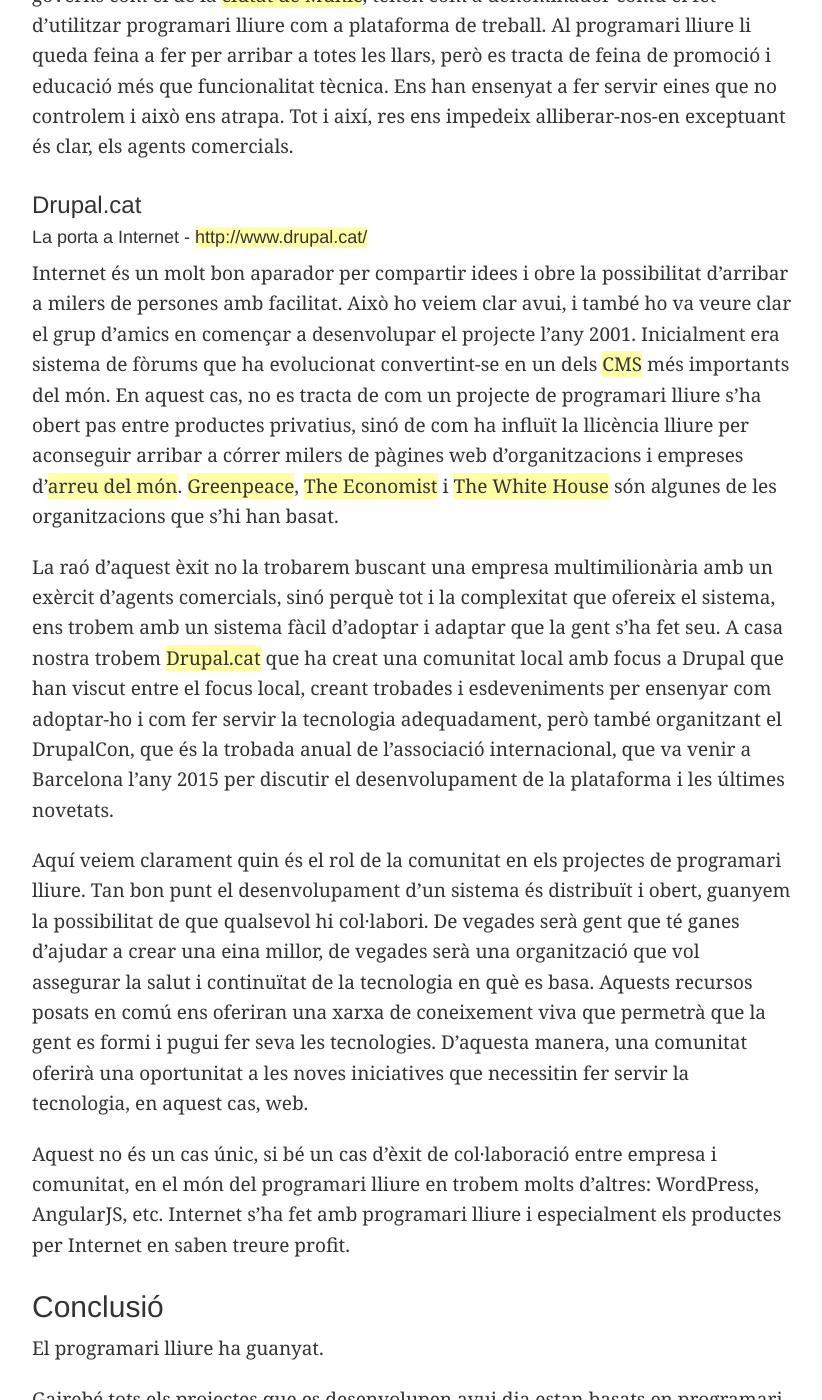
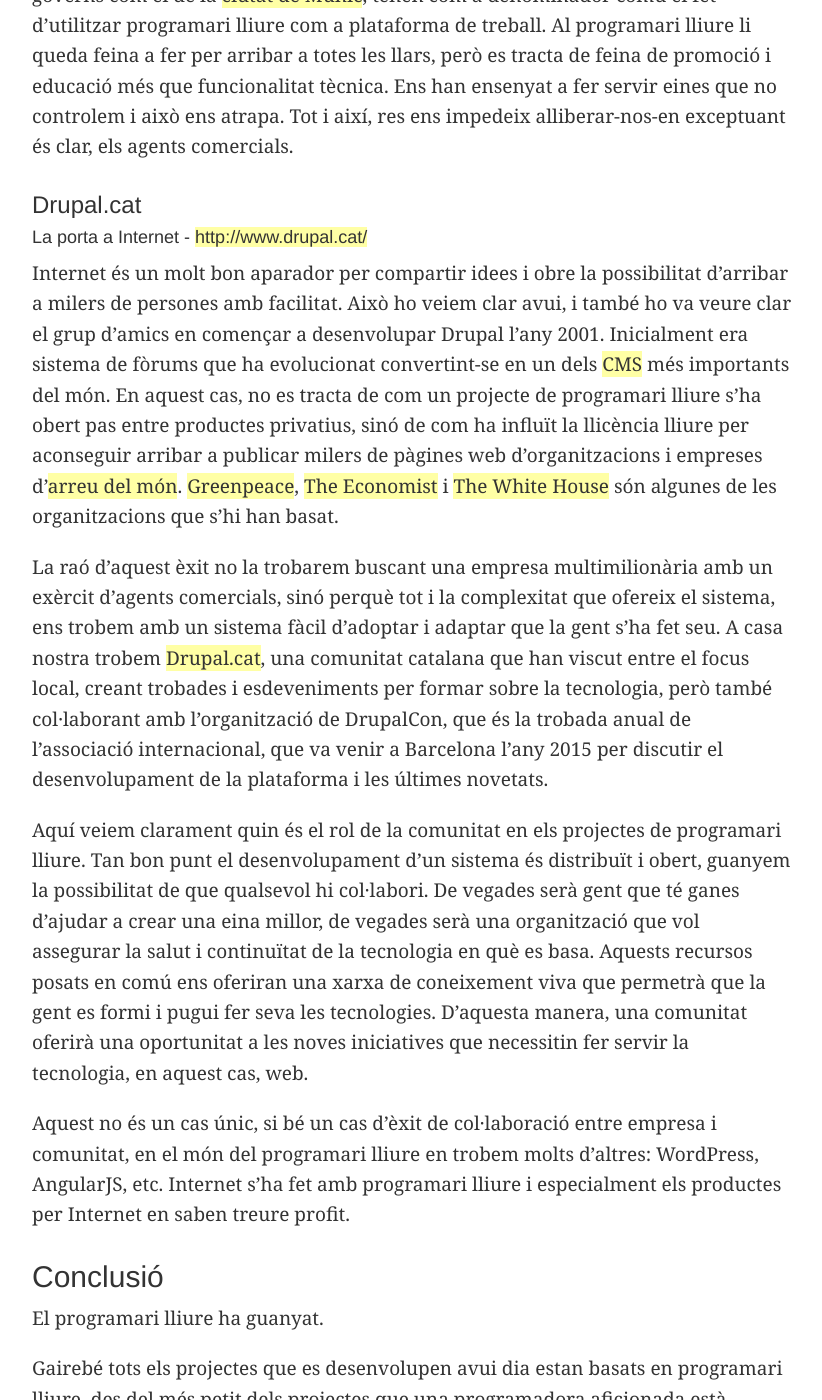
Before and after one commit to bcnfs/bcnfs.github.io, a Jekyll site: the page built from collaborations/obrintbarcelona.md, in a window 1280 px wide and 1400 px high, scrolled down 5562 px. Shown: the whole window, without its empty margins (228-1050 px from the left). Built offline with Jekyll 4.4.1, drawn with Linux system fonts in a browser that asks for light colours; some of the changed text lies outside the part shown.

Commit message:
Improvements over drupal.cat text

```diff
--- a/collaborations/obrintbarcelona.md
+++ b/collaborations/obrintbarcelona.md
@@ -67,9 +67,9 @@
 ### Drupal.cat
 
 #### La porta a Internet - [http://www.drupal.cat/](http://www.drupal.cat)
-Internet és un molt bon aparador per compartir idees i obre la possibilitat d'arribar a milers de persones amb facilitat. Això ho veiem clar avui, i també ho va veure clar el grup d'amics en començar a desenvolupar el projecte l'any 2001. Inicialment era sistema de fòrums que ha evolucionat convertint-se en un dels [CMS](https://ca.wikipedia.org/wiki/Sistema_de_gesti%C3%B3_de_continguts) més importants del món. En aquest cas, no es tracta de com un projecte de programari lliure s'ha obert pas entre productes privatius, sinó de com ha influït la llicència lliure per aconseguir arribar a córrer milers de pàgines web d'organitzacions i empreses d'[arreu del món](https://drupal.com/showcases). [Greenpeace](https://drupal.com/case-study/greenpeace-greenwire), [The Economist](https://drupal.com/case-study/economist-espresso-app-drupal) i [The White House](https://www.whitehouse.gov/) són algunes de les organitzacions que s'hi han basat.
+Internet és un molt bon aparador per compartir idees i obre la possibilitat d'arribar a milers de persones amb facilitat. Això ho veiem clar avui, i també ho va veure clar el grup d'amics en començar a desenvolupar Drupal l'any 2001. Inicialment era sistema de fòrums que ha evolucionat convertint-se en un dels [CMS](https://ca.wikipedia.org/wiki/Sistema_de_gesti%C3%B3_de_continguts) més importants del món. En aquest cas, no es tracta de com un projecte de programari lliure s'ha obert pas entre productes privatius, sinó de com ha influït la llicència lliure per aconseguir arribar a publicar milers de pàgines web d'organitzacions i empreses d'[arreu del món](https://drupal.com/showcases). [Greenpeace](https://drupal.com/case-study/greenpeace-greenwire), [The Economist](https://drupal.com/case-study/economist-espresso-app-drupal) i [The White House](https://www.whitehouse.gov/) són algunes de les organitzacions que s'hi han basat.
 
-La raó d'aquest èxit no la trobarem buscant una empresa multimilionària amb un exèrcit d'agents comercials, sinó perquè tot i la complexitat que ofereix el sistema, ens trobem amb un sistema fàcil d'adoptar i adaptar que la gent s'ha fet seu. A casa nostra trobem [Drupal.cat](http://www.drupal.cat) que ha creat una comunitat local amb focus a Drupal que han viscut entre el focus local, creant trobades i esdeveniments per ensenyar com adoptar-ho i com fer servir la tecnologia adequadament, però també organitzant el DrupalCon, que és la trobada anual de l'associació internacional, que va venir a Barcelona l'any 2015 per discutir el desenvolupament de la plataforma i les últimes novetats.
+La raó d'aquest èxit no la trobarem buscant una empresa multimilionària amb un exèrcit d'agents comercials, sinó perquè tot i la complexitat que ofereix el sistema, ens trobem amb un sistema fàcil d'adoptar i adaptar que la gent s'ha fet seu. A casa nostra trobem [Drupal.cat](http://www.drupal.cat), una comunitat catalana que han viscut entre el focus local, creant trobades i esdeveniments per formar sobre la tecnologia, però també col·laborant amb l'organització de DrupalCon, que és la trobada anual de l'associació internacional, que va venir a Barcelona l'any 2015 per discutir el desenvolupament de la plataforma i les últimes novetats.
 
 Aquí veiem clarament quin és el rol de la comunitat en els projectes de programari lliure. Tan bon punt el desenvolupament d'un sistema és distribuït i obert, guanyem la possibilitat de que qualsevol hi col·labori. De vegades serà gent que té ganes d'ajudar a crear una eina millor, de vegades serà una organització que vol assegurar la salut i continuïtat de la tecnologia en què es basa. Aquests recursos posats en comú ens oferiran una xarxa de coneixement viva que permetrà que la gent es formi i pugui fer seva les tecnologies. D'aquesta manera, una comunitat oferirà una oportunitat a les noves iniciatives que necessitin fer servir la tecnologia, en aquest cas, web.
 
```
Also changed, not shown: other parts of collaborations/obrintbarcelona.md (+1 -1 lines).
